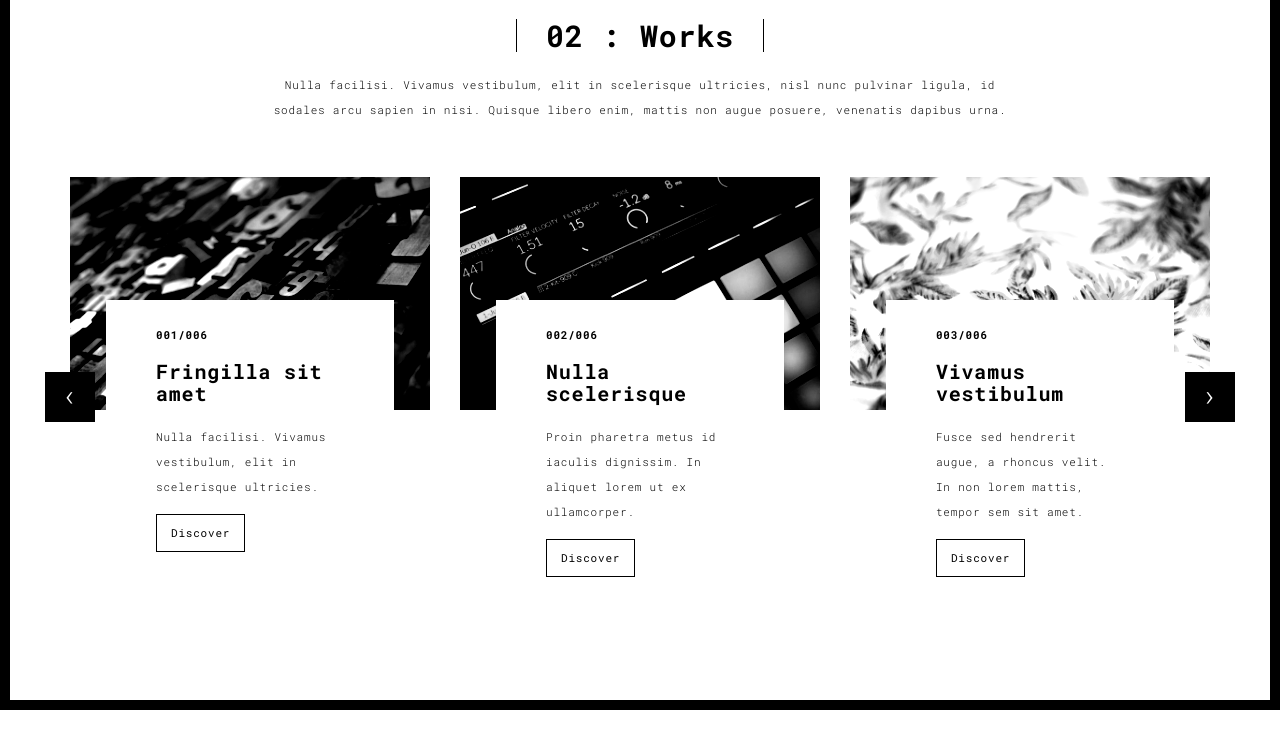
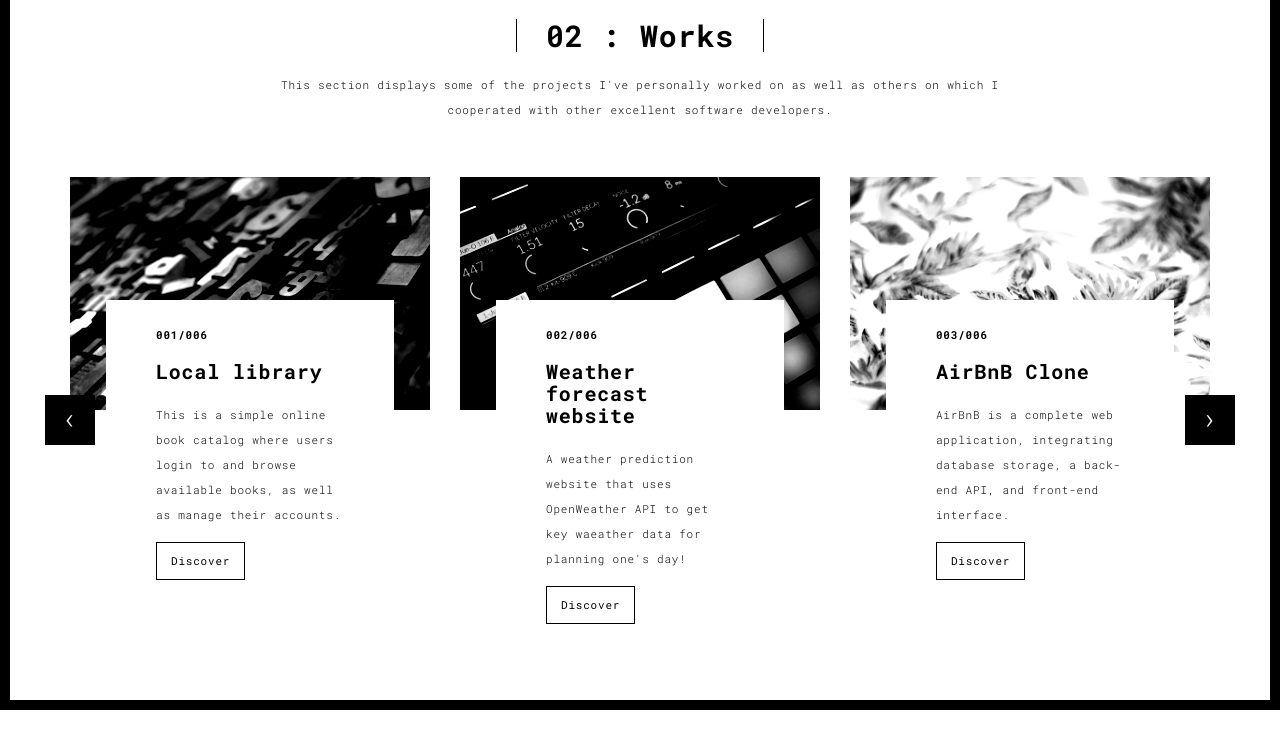
Before and after one commit to Seyi007/my_portfo, a Flask app: page /works.html in a window 1280 px wide. Shown: the part 90-844 px from the top of the page. Before the commit the page ends 800 px from the top, so only its background shows below. Run offline with Flask 2, Linux system fonts and the light colour scheme; some libraries are stand-ins or nearby versions.

Commit message:
updating works.html file

```diff
--- a/templates/works.html
+++ b/templates/works.html
@@ -56,7 +56,7 @@
       <div class="col-sm-8 col-sm-offset-2 section-container-spacer">
         <div class="text-center">
           <h1 class="h2">02 : Works</h1>
-          <p>Nulla facilisi. Vivamus vestibulum, elit in scelerisque ultricies, nisl nunc pulvinar ligula, id sodales arcu sapien in nisi. Quisque libero enim, mattis non augue posuere, venenatis dapibus urna.</p>
+          <p>This section displays some of the projects I've personally worked on as well as others on which I cooperated with other excellent software developers.</p>
         </div>
       </div>
 
@@ -74,9 +74,9 @@
                       </a>
                       <div class="card-container card-container-lg">
                         <h4>001/006</h4>
-                        <h3>Fringilla sit amet</h3>
-                        <p>Nulla facilisi. Vivamus vestibulum, elit in scelerisque ultricies.</p>
-                        <a href="./work.html" title="" class="btn btn-default">Discover</a>
+                        <h3>Local library</h3>
+                        <p>This is a simple online book catalog where users login to and browse available books, as well as manage their accounts.</p>
+                        <a href="https://github.com/Seyi007/Local_library/tree/main/locallibrary" title="" class="btn btn-default">Discover</a>
                       </div>
                     </div>
                     <div class="col-sm-4">
@@ -85,20 +85,20 @@
                       </a>
                       <div class="card-container card-container-lg">
                         <h4>002/006</h4>
-                        <h3>Nulla scelerisque</h3>
-                        <p>Proin pharetra metus id iaculis dignissim. In aliquet lorem ut ex ullamcorper.</p>
-                        <a href="./work.html" title="" class="btn btn-default">Discover</a>
+                        <h3>Weather forecast website</h3>
+                        <p>A weather prediction website that uses OpenWeather API to get key waeather data for planning one's day!</p>
+                        <a href="https://github.com/Seyi007/weather_app" title="" class="btn btn-default">Discover</a>
                       </div>
                     </div>
                     <div class="col-sm-4">
-                      <a href="./work.html" title="" class="black-image-project-hover">
+                      <a href="https://github.com/Seyi007/weather_app" title="" class="black-image-project-hover">
                         <img src="./static/assets/images/work03-hover.jpg" alt="" class="img-responsive">
                       </a>
                       <div class="card-container card-container-lg">
                         <h4>003/006</h4>
-                        <h3>Vivamus vestibulum</h3>
-                        <p>Fusce sed hendrerit augue, a rhoncus velit. In non lorem mattis, tempor sem sit amet.</p>
-                        <a href="./work.html" title="" class="btn btn-default">Discover</a>
+                        <h3>AirBnB Clone</h3>
+                        <p>AirBnB is a complete web application, integrating database storage, a back-end API, and front-end interface.</p>
+                        <a href="https://github.com/theclubfoot/AirBnB_clone" title="" class="btn btn-default">Discover</a>
                       </div>
                     </div>
 
```
